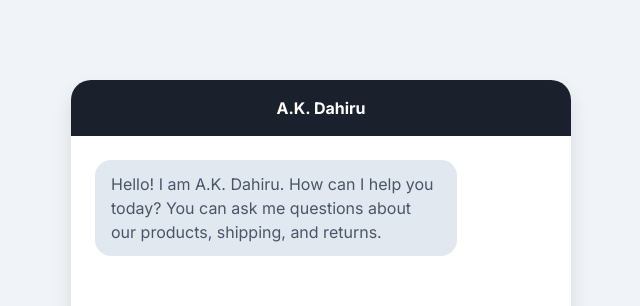
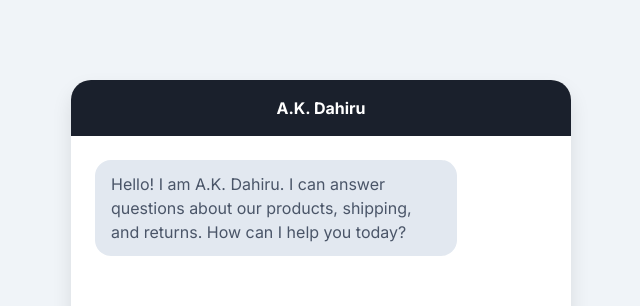
Before and after one commit to dahirukhalifa5-crypto/Chat-ptg, a plain HTML site: page index.html in a window 1280 px wide. Shown: the top 306 px of the page, without its empty margins (319-959 px from the left). Drawn offline with nearby package versions, Linux system fonts and the light colour scheme.

Commit message:
Update index.html

```diff
--- a/index.html
+++ b/index.html
@@ -152,16 +152,37 @@
 
     // Pre-defined FAQ data
     const faqData = {
+        // Orders & Shipping
         'track order': "Once your order has shipped, we'll send a confirmation email with a tracking number. You can use that to check your delivery status.",
         'shipping time': "Shipping times vary depending on your location and the selected method. Standard shipping is usually 5-7 business days.",
         'international shipping': "Yes, we ship to most countries! Please note that international orders may have customs fees or import duties you'll be responsible for.",
+        'lost or damaged': "If your package is lost or damaged, please contact our support team immediately with your order number. We'll work to resolve the issue as quickly as possible.",
+        'change my shipping address': "Unfortunately, we cannot change the shipping address once an order has been placed. Please double-check your address before completing your purchase.",
+
+        // Returns & Refunds
         'return policy': "We accept returns of unused items within 30 days of purchase. The item must be in its original packaging with all tags attached.",
-        'initiate return': "To start a return, please visit our online Return Center and enter your order number.",
+        'initiate a return': "To start a return, please visit our online Return Center and enter your order number.",
         'refund process': "After we receive your returned item, please allow 5-7 business days to process your refund. It will be credited to your original payment method.",
-        'contact support': "You can reach our customer support team by filling out the contact form on our website or by emailing us at support@yourbusiness.com.",
+        'return a sale item': "Items purchased on sale or clearance are generally final sale and cannot be returned, but please check the product description for specific details.",
+        'defective product': "If you received a defective product, please contact us right away. We will arrange for a replacement or a full refund, and we'll cover the return shipping costs.",
+
+        // Products & Services
+        'what size': "Please refer to our detailed size chart on each product page to find the perfect fit. If you're still unsure, feel free to contact us!",
+        'gift cards': "Yes, we offer both physical and digital gift cards in a variety of denominations. They can be purchased directly on our website.",
+        'out of stock': "If an item is out of stock, you can sign up on the product page to be notified via email as soon as it's available again.",
+        'eco-friendly': "Many of our products are made with sustainable and eco-friendly materials. Look for the 'Eco-Friendly' badge on the product page for more information.",
+        'customize an order': "We do offer customization on select products. Please check the product description or contact our team to discuss your specific needs.",
+
+        // Payments & Security
         'payment methods': "We accept all major credit cards, as well as PayPal, Apple Pay, and Google Pay.",
         'is my payment secure': "Yes, your payment information is completely secure. All transactions are handled through a secure payment gateway, and we do not store your card details.",
-        'out of stock': "If an item is out of stock, you can sign up on the product page to be notified via email as soon as it's available again."
+        'payment declined': "A declined payment can be due to several reasons. Please check your card details, billing address, or contact your bank to ensure there are no issues.",
+
+        // General Information
+        'contact support': "You can reach our customer support team by filling out the contact form on our website or by emailing us at support@yourbusiness.com.",
+        'physical store': "We currently operate as an online-only business and do not have any physical store locations.",
+        'newsletter': "You can subscribe to our newsletter by entering your email address at the bottom of our homepage. You'll get updates on new products and exclusive promotions!",
+        'loyalty program': "We are in the process of developing a loyalty program to reward our returning customers. Please subscribe to our newsletter for future updates."
     };
 
     // Function to display a message in the chat window
@@ -213,7 +234,7 @@
 
     // Initial message from the bot
     window.addEventListener('load', () => {
-        displayMessage("Hello! I am A.K. Dahiru. How can I help you today? You can ask me questions about our products, shipping, and returns.", 'bot');
+        displayMessage("Hello! I am A.K. Dahiru. I can answer questions about our products, shipping, and returns. How can I help you today?", 'bot');
     });
 </script>
 
```
